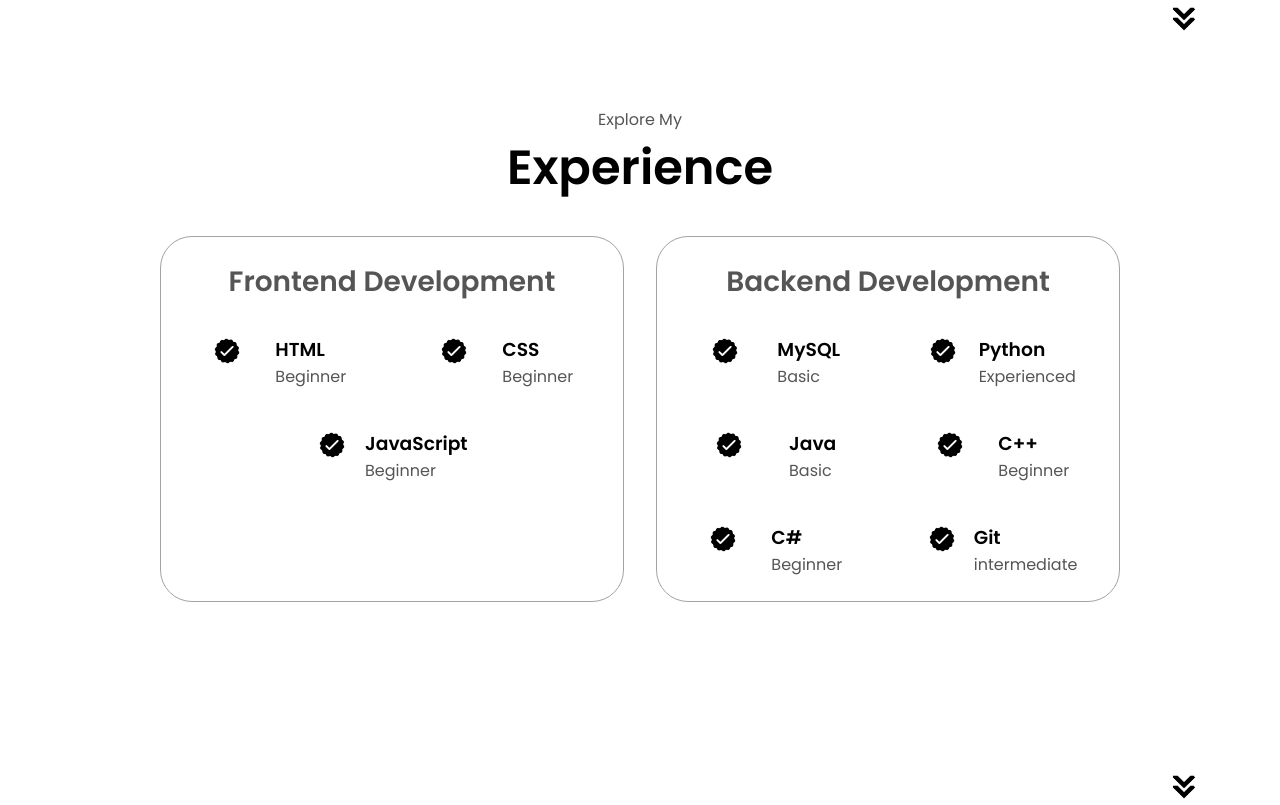
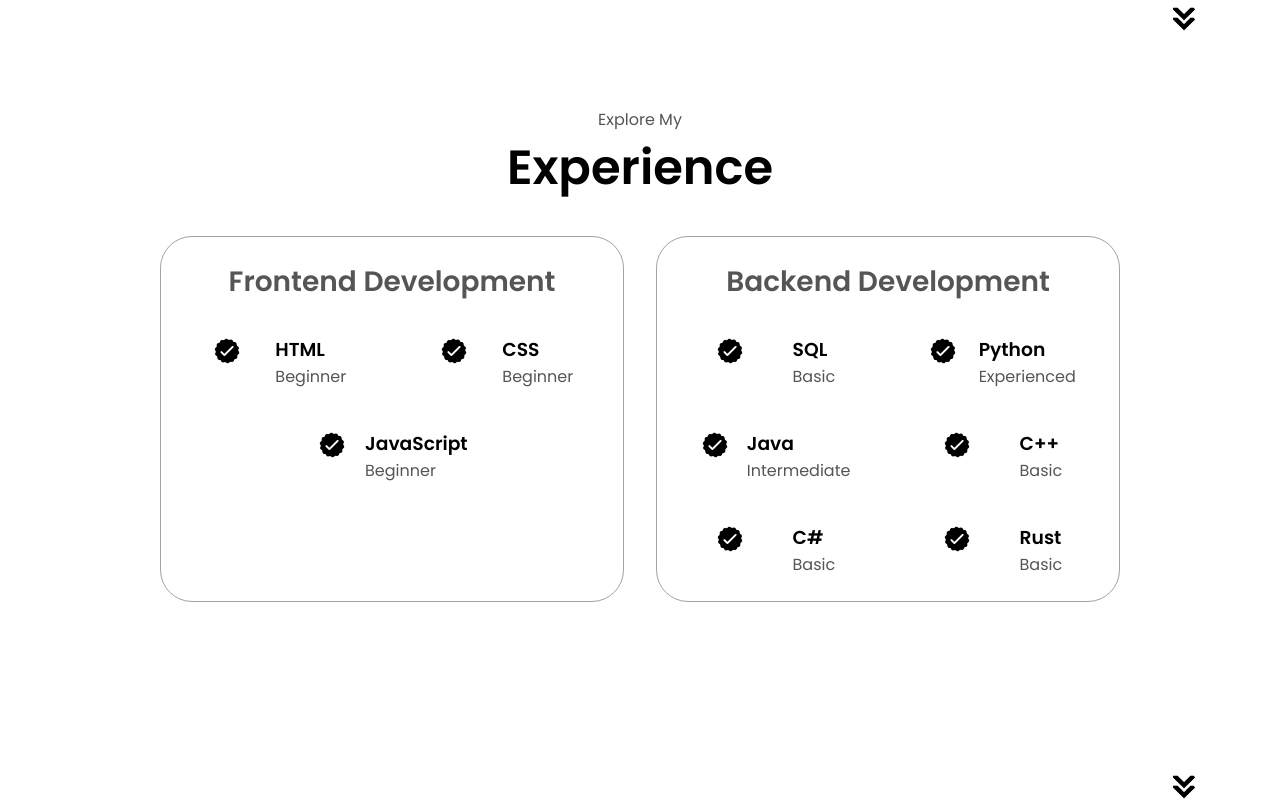
Before and after one commit to JoeCarlin/Portfolio-Website, a plain HTML site: page index.html in a window 1280 px wide. Shown: the part 1469-2274 px from the top of the page. Drawn offline with Linux system fonts and the light colour scheme.

Commit message:
updated Media and text

```diff
--- a/index.html
+++ b/index.html
@@ -37,7 +37,7 @@
     </nav>
     <section id="profile">
         <div class="section__pic-container">
-            <img src="./assets/profile-pic.png" alt="Joseph Carlin profile picture">
+            <img src="./assets/profile-pic.jpg" alt="Joseph Carlin profile picture">
         </div>
         <div class="section__text">
             <p class="section__text__p1">Hello, I'm</p>
@@ -78,7 +78,7 @@
                     </div>
                 </div>
                 <div class="text-container">
-                    <p>Lorem ipsum dolor sit amet, consectetur adipisicing elit. Praesentium provident consequatur eaque delectus totam deserunt sunt non, animi aperiam ratione explicabo hic fugiat quis corporis ut pariatur corrupti et adipisci atque quo veritatis inventore ipsum. Cupiditate rem earum cumque tempora magni maiores, dolore, libero laudantium aliquam quas in cum et!</p>
+                    <p>Hello! I’m a recent Computer Science graduate from UNC Wilmington with a strong interest in software engineering and cybersecurity. During my academic journey and internship, I gained hands-on experience developing efficient, user-focused applications using technologies like Python, Java, Rust, Flutter, and Tauri.</p>
                 </div>
             </div>
         </div>
@@ -121,7 +121,7 @@
                         <article>
                             <img src="./assets/checkmark.png" alt="Experience icon" class="icon">
                             <div>
-                                <h3>MySQL</h3>
+                                <h3>SQL</h3>
                                 <p>Basic</p>
                             </div>
                         </article>
@@ -136,28 +136,28 @@
                             <img src="./assets/checkmark.png" alt="Experience icon" class="icon">
                             <div>
                                 <h3>Java</h3>
+                                <p>Intermediate</p>
+                            </div>
+                        </article>
+                        <article>
+                            <img src="./assets/checkmark.png" alt="Experience icon" class="icon">
+                            <div>
+                                <h3>C++</h3>
                                 <p>Basic</p>
                             </div>
                         </article>
                         <article>
                             <img src="./assets/checkmark.png" alt="Experience icon" class="icon">
                             <div>
-                                <h3>C++</h3>
-                                <p>Beginner</p>
+                                <h3>C#</h3>
+                                <p>Basic</p>
                             </div>
                         </article>
                         <article>
                             <img src="./assets/checkmark.png" alt="Experience icon" class="icon">
                             <div>
-                                <h3>C#</h3>
-                                <p>Beginner</p>
-                            </div>
-                        </article>
-                        <article>
-                            <img src="./assets/checkmark.png" alt="Experience icon" class="icon">
-                            <div>
-                                <h3>Git</h3>
-                                <p>intermediate</p>
+                                <h3>Rust</h3>
+                                <p>Basic</p>
                             </div>
                         </article>
                     </div>
```
Also changed, not shown: assets/about-pic.png, assets/profile-pic.jpg (added), 1 other file.
